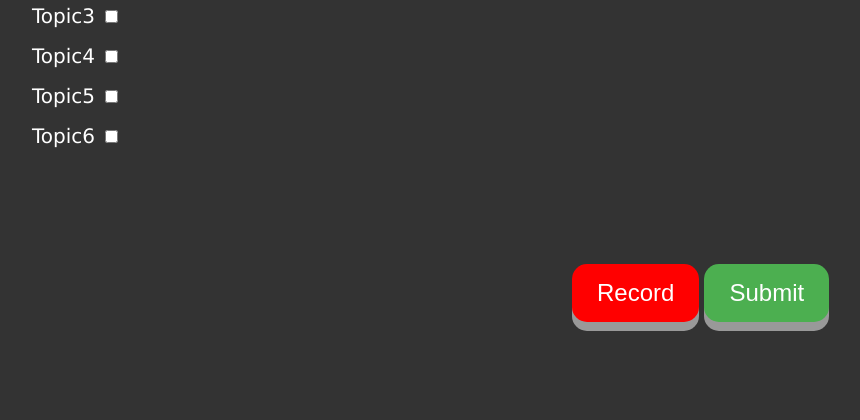
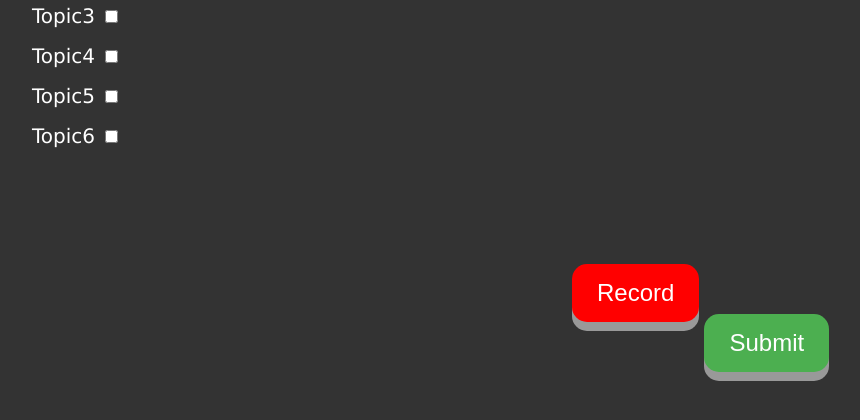
Before and after one commit to TAMAJJJ/ArgCoach, a PHP site: page /debaterhomepage.html in a window 1280 px wide. Shown: the part 236-656 px from the top of the page, without its empty margins (68-928 px from the left). Run offline with PHP 8.4, Linux system fonts and the light colour scheme.

Commit message:
Update debater_homepage.css

```diff
--- a/css/debater_homepage.css
+++ b/css/debater_homepage.css
@@ -1,7 +1,7 @@
 h1{text_align:center;}
-#Submit {top:400px;
+#Submit {top:450px;
   left:50%;
-  left-margin:-40px;
+  left-margin:-12.5px;
   position:relative;
   padding: 15px 25px;
   font-size: 24px;
@@ -24,7 +24,7 @@ h1{text_align:center;}
 }
 #Record {top:400px;
   left:50%;
-  left-margin:2.5px;
+  left-margin:-12.5px;
   position:relative;
   padding: 15px 25px;
   font-size: 24px;
```
